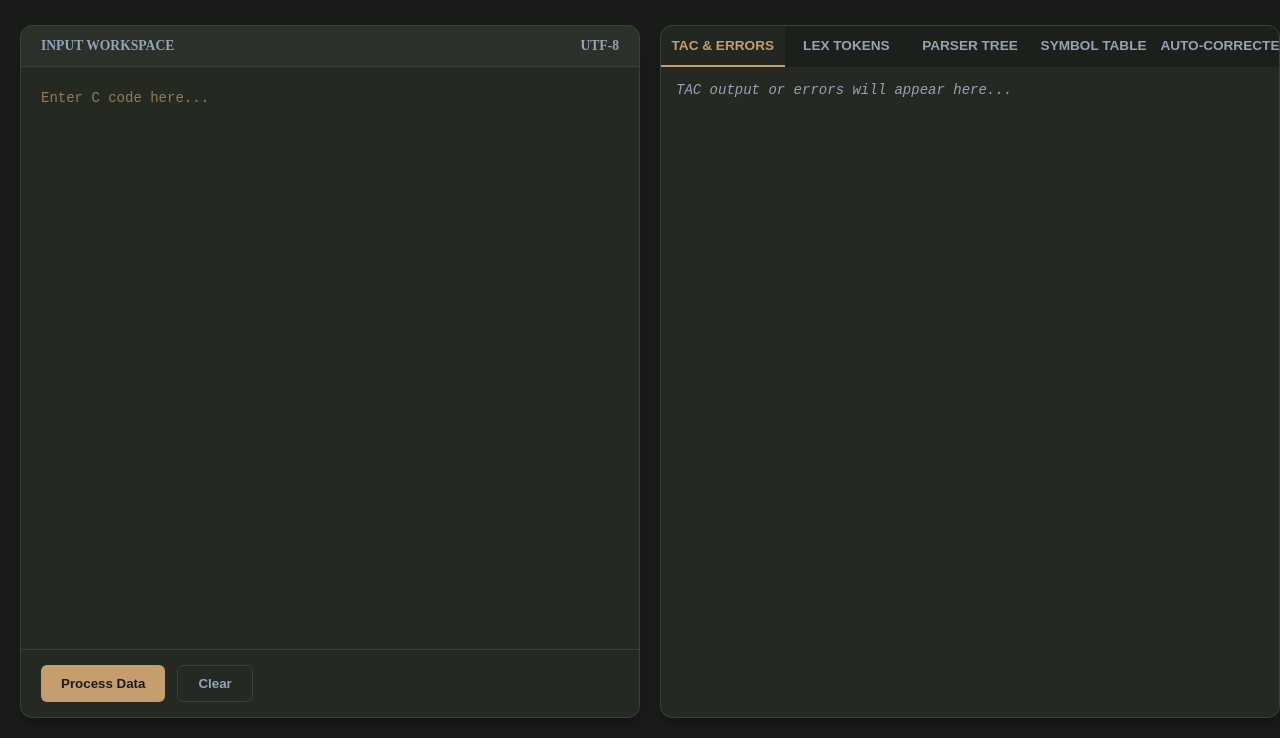
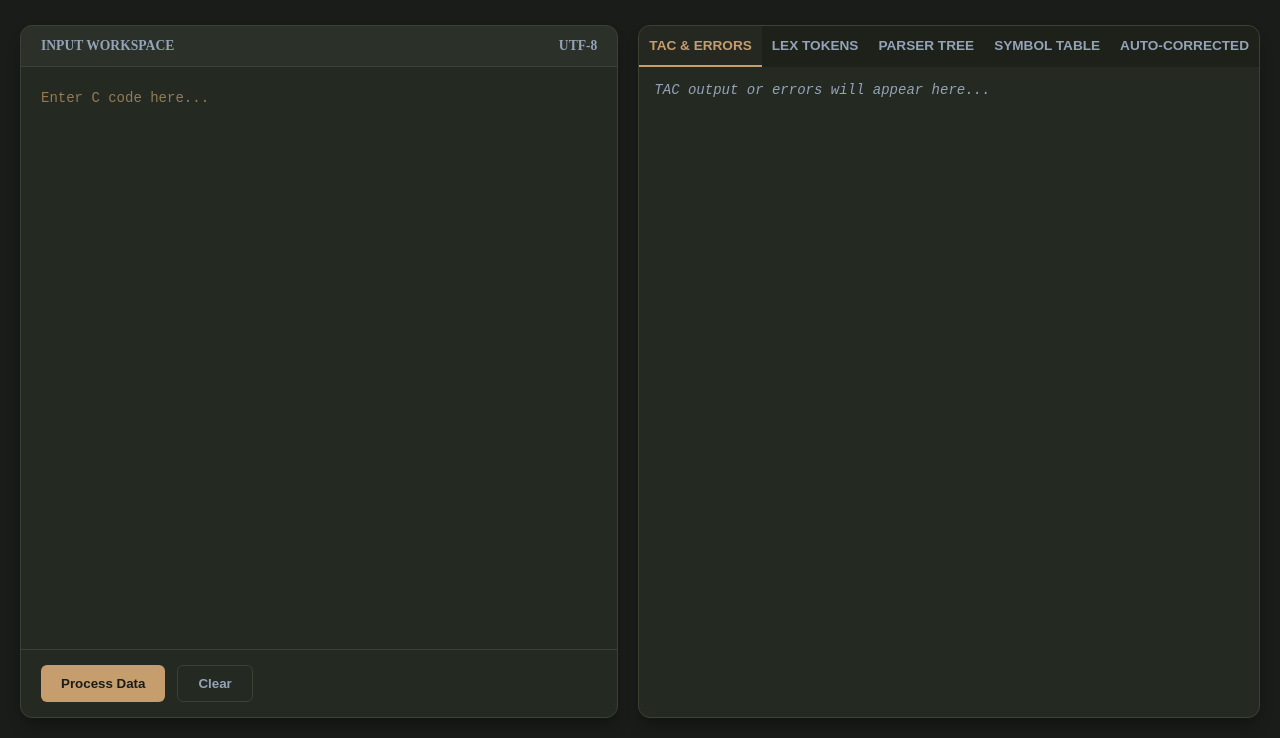
Before and after one commit to SoulDeplane/Intermediate-Code-Generation-for-Compiler, a plain HTML site: page index.html in a window 1280 px wide. Shown: the part 62-800 px from the top of the page. Drawn offline with Linux system fonts and the light colour scheme.

Commit message:
Committed

```diff
--- a/index.html
+++ b/index.html
@@ -32,7 +32,7 @@
 
         .app-container {
             display: grid;
-            grid-template-columns: 50% 50%;
+            grid-template-columns: 1fr 1fr;
             grid-template-rows: auto 1fr;
             gap: 20px;
             max-width: 1400px;
@@ -95,13 +95,12 @@
         }
 
         .tab-btn {
-            flex: 1 1 0;
-            width: 0;
+            flex: 1;
             background: transparent;
             color: var(--text-dim);
             border: none;
             border-radius: 0;
-            padding: 12px 5px;
+            padding: 12px 10px;
             font-size: 0.85rem;
             font-weight: 600;
             text-transform: uppercase;
```
